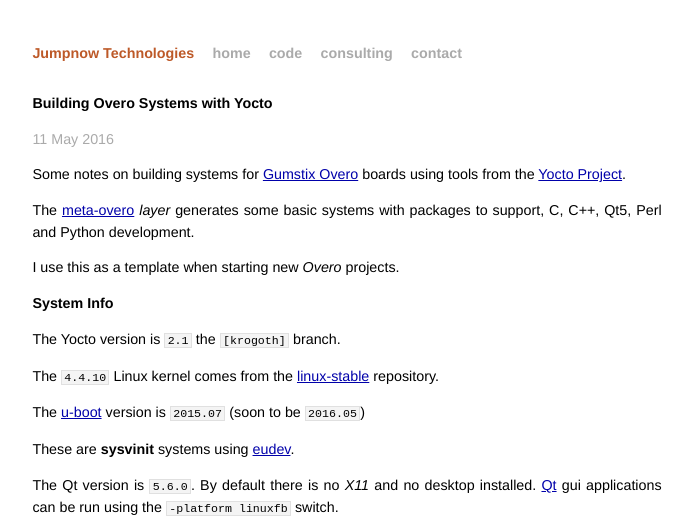
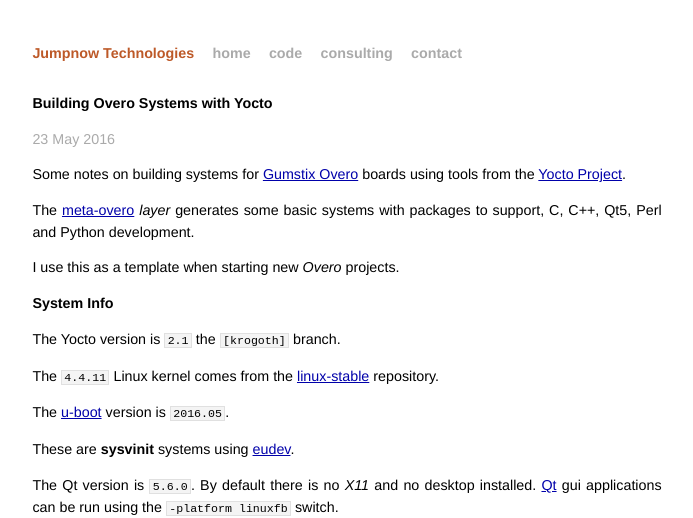
Before and after one commit to jumpnow/jumpnowtek-site, a Jekyll site: the page built from _posts/2014-02-25-Overo-Systems-with-Yocto.md, in a window 1280 px wide and 900 px high. Shown: the top 518 px of the window, without its empty margins (293-986 px from the left). Built offline with Jekyll 4.4.1, drawn with Linux system fonts in a browser that asks for light colours.

Commit message:
Upgrade uboot and kernel versions for overo

```diff
--- a/_posts/2014-02-25-Overo-Systems-with-Yocto.md
+++ b/_posts/2014-02-25-Overo-Systems-with-Yocto.md
@@ -2,7 +2,7 @@
 layout: post
 title: Building Overo Systems with Yocto
 description: "Building customized systems for Gumstix Overo using tools from the Yocto Project"
-date: 2016-05-11 14:38:00
+date: 2016-05-23 08:30:00
 categories: gumstix-linux
 tags: [linux, gumstix, overo, yocto]
 ---
@@ -17,9 +17,9 @@
 
 The Yocto version is `2.1` the `[krogoth]` branch.
 
-The `4.4.10` Linux kernel comes from the [linux-stable][linux-stable] repository.
+The `4.4.11` Linux kernel comes from the [linux-stable][linux-stable] repository.
 
-The [u-boot][uboot] version is `2015.07` (soon to be `2016.05`)
+The [u-boot][uboot] version is `2016.05`.
 
 These are **sysvinit** systems using [eudev][eudev].
 
```
